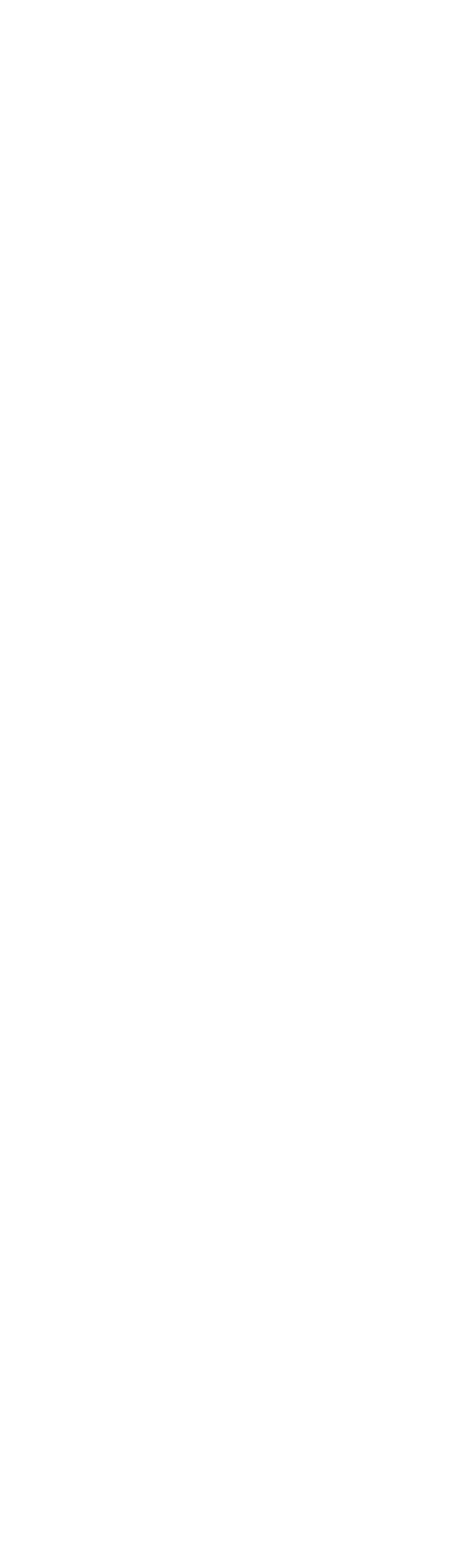
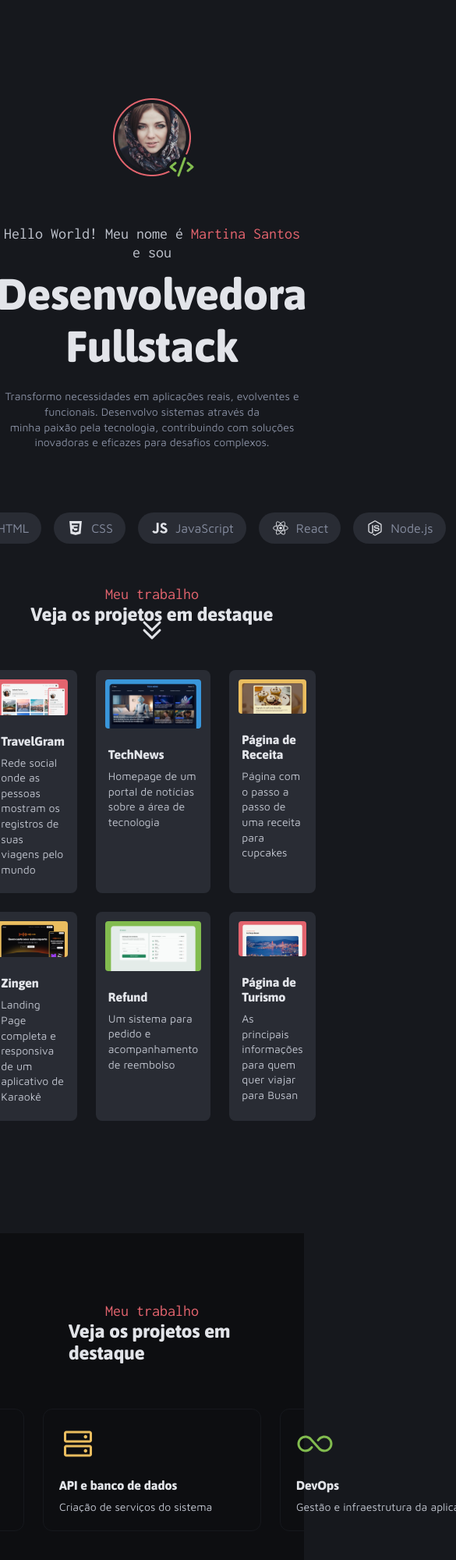
Before and after one commit to DiogoWernek/WebPortifolio, a plain HTML site: page index.html in a window 390 px wide. Shown: the top 2000 px of the page at 78% size, 585 px wide, since content can reach past the window. Before the commit the page ends 844 px from the top, so only its background shows below. Drawn offline with Linux system fonts and the light colour scheme.

Commit message:
Feito metade da aplicação - Duas seções main

```diff
--- a/index.html
+++ b/index.html
@@ -9,6 +9,122 @@
 </head>
 
 <body>
+  <div class="wrapper">
+    <header class="container">
+      <img src="assets/Images/User.png" alt="user" class="profileImage">
+      <h2>Hello World! Meu nome é <span>Martina Santos</span> e sou</h2>
+      <h1>Desenvolvedora Fullstack</h1>
+      <p class="subtitle">
+        Transformo necessidades em aplicações reais, evolventes e funcionais. Desenvolvo sistemas através da <br> minha
+        paixão pela tecnologia, contribuindo com soluções inovadoras e eficazes para desafios complexos.
+      </p>
+
+      <section class="skills">
+        <div class="skill">
+          <img src="assets/Icons/GitHub.svg" alt="Ícone GitHub">
+          <p>GitHub</p>
+        </div>
+        <div class="skill">
+          <img src="assets/Icons/HTML.svg" alt="Ícone HTML">
+          <p>HTML</p>
+        </div>
+        <div class="skill">
+          <img src="assets/Icons/CSS.svg" alt="Ícone CSS">
+          <p>CSS</p>
+        </div>
+        <div class="skill">
+          <img src="assets/Icons/JavaScript.svg" alt="Ícone JavaScript">
+          <p>JavaScript</p>
+        </div>
+        <div class="skill">
+          <img src="assets/Icons/React.svg" alt="Ícone React">
+          <p>React</p>
+        </div>
+        <div class="skill">
+          <img src="assets/Icons/Node.js.svg" alt="Ícone Node.js">
+          <p>Node.js</p>
+        </div>
+      </section>
+
+      <img src="assets/Icons/DoubleDown.svg" alt="Ícone de duas flechas apontadas para baixo" class="arrow">
+    </header>
+  </div>
+
+
+  <main>
+    <div class="header-main">
+      <div class="main-titles">
+        <h2>Meu trabalho</h2>
+        <h1>Veja os projetos em destaque</h1>
+      </div>
+
+      <section class="projects">
+        <figure class="project">
+          <img src="assets/Images/Thumbnail_Project-01.png" alt="">
+          <h1>TravelGram</h1>
+          <p>Rede social onde as pessoas mostram os registros de suas viagens pelo mundo</p>
+        </figure>
+        <figure class="project">
+          <img src="assets/Images/Thumbnail_Project-02.png" alt="">
+          <h1>TechNews</h1>
+          <p>Homepage de um portal de notícias sobre a área de tecnologia</p>
+        </figure>
+        <figure class="project">
+          <img src="assets/Images/Thumbnail_Project-03.png" alt="">
+          <h1>Página de Receita</h1>
+          <p>Página com o passo a passo de uma receita para cupcakes</p>
+        </figure>
+        <figure class="project">
+          <img src="assets/Images/Thumbnail_Project-04.png" alt="">
+          <h1>Zingen</h1>
+          <p>Landing Page completa e responsiva de um aplicativo de Karaokê</p>
+        </figure>
+        <figure class="project">
+          <img src="assets/Images/Thumbnail_Project-05.png" alt="">
+          <h1>Refund</h1>
+          <p>Um sistema para pedido e acompanhamento de reembolso </p>
+        </figure>
+        <figure class="project">
+          <img src="assets/Images/Thumbnail_Project-06.png" alt="">
+          <h1>Página de Turismo</h1>
+          <p>As principais informações para quem quer viajar para Busan</p>
+        </figure>
+      </section>
+    </div>
+
+    <section class="second-main">
+      <div class="second-main-titles">
+        <h2>Meu trabalho</h2>
+        <h1>Veja os projetos em destaque</h1>
+      </div>
+      <div class="cards-business">
+        <div class="business">
+          <img src="assets/Icons/Devices.svg" alt="Ícone dos dispositivos dektop e mobile">
+          <div class="descriptions">
+            <h1>Websites e Aplicativos</h1>
+            <p>Desenvolvimento de interfaces</p>
+          </div>
+        </div>
+
+        <div class="business">
+          <img src="assets/Icons/HardDrives.svg" alt="Ícone de servidores">
+          <div class="descriptions">
+            <h1>API e banco de dados</h1>
+            <p>Criação de serviços do sistema </p>
+          </div>
+        </div>
+
+        <div class="business">
+          <img src="assets/Icons/Infinity.svg" alt="Ícone do Infinito">
+          <div class="descriptions">
+            <h1>DevOps</h1>
+            <p>Gestão e infraestrutura da aplicação</p>
+          </div>
+        </div>
+      </div>
+
+    </section>
+  </main>
 
 </body>
 
--- a/styles/global.css
+++ b/styles/global.css
@@ -0,0 +1,41 @@
+@import url('https://fonts.googleapis.com/css2?family=Asap:ital,wght@0,100..900;1,100..900&family=Inconsolata:wght@200..900&family=Maven+Pro:wght@400..900&display=swap');
+
+* {
+  margin: 0;
+  padding: 0;
+  box-sizing: border-box;
+
+}
+
+:root {
+  --red: #E3646E;
+  --blue: #3996DB;
+  --green: #82BC4F;
+  --purple: #BB72E9;
+  --yellow: #EABD5F;
+
+  --gray-100: #0D0E11;
+  --gray-200: #16181D;
+  --gray-300: #292C34;
+  --gray-400: #878EA1;
+  --gray-500: #C0C4CE;
+  --gray-600: #E2E4E9;
+
+  --font-family-I: 'Inconsolata', sans-serif;
+  --font-family-A: 'Asap', sans-serif;
+  --font-family-M: 'Maven Pro', sans-serif;
+
+  --title-lg: 800 56px/120% var(--font-family-A);
+  --title-md: 800 24px/120% var(--font-family-A);
+  --title-sm: 800 16px/120% var(--font-family-A);
+
+  --name: 400 24px/120% var(--font-family-I);
+  --subtitle: 400 20px/120% var(--font-family-I);
+
+  --text-md: 400 16px/140% var(--font-family-M);
+  --text-sm: 400 14px/140% var(--font-family-M);
+}
+
+body {
+  background-color: #16181D;
+}
--- /dev/null
+++ b/styles/header.css
@@ -0,0 +1,85 @@
+.wrapper {
+  display: flex;
+  align-items: center;
+  justify-content: center;
+  width: 100%;
+  height: 100%;
+  height: 750px;
+  background-image: url("../assets/Backgrounds/Background_Intro.png");
+  background-repeat: no-repeat;
+  background-size: 1366px;
+  background-position: center;
+}
+
+.container {
+  display: flex;
+  width: 100%;
+  height: 100%;
+  max-width: 1366px;
+  max-height: 750px;
+  align-items: center;
+  flex-direction: column;
+  text-align: center;
+
+  .profileImage {
+    margin-top: 120px;
+  }
+
+  img {
+    width: 112px;
+  }
+
+  h2 {
+    font: var(--subtitle);
+    color: var(--gray-500);
+    margin-top: 56px;
+
+    span {
+      color: var(--red);
+    }
+  }
+
+  h1 {
+    font: var(--title-lg);
+    color: var(--gray-600);
+    margin-top: 8px;
+  }
+
+  .subtitle {
+    font: var(--text-sm);
+    color: var(--gray-400);
+    margin-top: 20px;
+  }
+
+  .arrow {
+    margin-top: 94px;
+    width: 32px;
+  }
+}
+
+.skills {
+  display: grid;
+  grid: auto-flow / 1fr 0.8fr 0.8fr 1.2fr 0.9fr 1fr;
+  gap: 16px;
+  margin-top: 80px;
+
+  img {
+    width: 24px;
+  }
+
+
+}
+
+.skill {
+  display: flex;
+  align-items: flex-end;
+  background-color: var(--gray-300);
+  padding: 8px 16px;
+  border-radius: 999px;
+  gap: 8px;
+
+  p {
+    font: var(--text-md);
+    color: var(--gray-400);
+  }
+}
--- a/styles/index.css
+++ b/styles/index.css
@@ -0,0 +1,4 @@
+@import url(global.css);
+@import url(header.css);
+@import url(main.css);
+@import url(second-main.css);
--- /dev/null
+++ b/styles/main.css
@@ -0,0 +1,65 @@
+.header-main {
+  display: flex;
+  justify-content: center;
+  gap: 56px;
+  flex-direction: column;
+  align-items: center;
+  margin-bottom: 144px;
+}
+
+.main-titles {
+  display: flex;
+  align-items: center;
+  justify-content: center;
+  flex-direction: column;
+
+  h2{
+    font: var(--subtitle);
+    color: var(--red);
+  }
+
+  h1 {
+    font: var(--title-md);
+    color: var(--gray-600);
+  }
+}
+
+.projects {
+  max-width: 1366px;
+  display: grid;
+  grid-template-columns: 1fr 1fr 1fr;
+  justify-items: center;
+  gap: 24px;
+}
+
+.project {
+  border-radius: 8px;
+  max-width: 306px;
+  background-color: var(--gray-300);
+
+  h1 {
+    font: var(--title-sm);
+    color: var(--gray-600);
+    margin-top: 8px;
+    padding-inline: 16px;
+  }
+
+  p {
+    font: var(--text-sm);
+    color: var(--gray-500);
+    padding-inline: 16px;
+    padding-block: 8px 21px;
+  }
+}
+
+.project img {
+  width: 100%;
+  border-radius: 16px;
+  padding: 12px;
+  object-fit: cover;
+}
+
+.project:hover {
+  border: 1px solid var(--gray-600);
+  cursor: pointer;
+}
--- /dev/null
+++ b/styles/second-main.css
@@ -0,0 +1,65 @@
+.second-main {
+  display: flex;
+  flex-direction: column;
+  gap: 56px;
+  align-items: center;
+  background-color: var(--gray-100);
+  padding: 88px;
+}
+
+.second-main-titles {
+  display: flex;
+  align-items: center;
+  justify-content: center;
+  flex-direction: column;
+
+  h2{
+    font: var(--subtitle);
+    color: var(--red);
+  }
+
+  h1 {
+    font: var(--title-md);
+    color: var(--gray-600);
+  }
+}
+
+.cards-business {
+  display: flex;
+  gap: 24px;
+}
+
+.business {
+  flex-direction: column;
+  display: flex;
+  width: 280px;
+  padding: 20px;
+  border: 1px solid var(--gray-200);
+  border-radius: 12px;
+
+  img {
+    width: 48px;
+    margin-bottom: 20px;
+  }
+
+}
+
+.descriptions {
+  max-width: 240px;
+  width: 100%;
+
+  h1 {
+    font: var(--title-sm);
+    color: var(--gray-600);
+    margin-bottom: 8px;
+  }
+
+  p {
+    font: var(--text-sm);
+    color: var(--gray-500);
+  }
+}
+
+.business:hover {
+  border: 1px solid var(--gray-600);
+}
```
Also changed, not shown: assets/Icons/Devices.svg (added), assets/Icons/DoubleDown.svg (added), assets/Icons/HardDrives.svg (added), assets/Icons/Infinity.svg (added), assets/Images/Code.svg (added), assets/Images/User.png (added).
